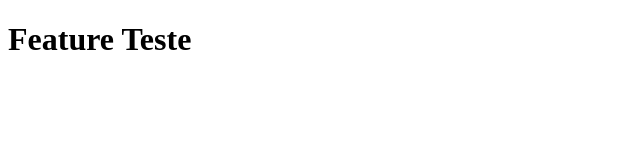
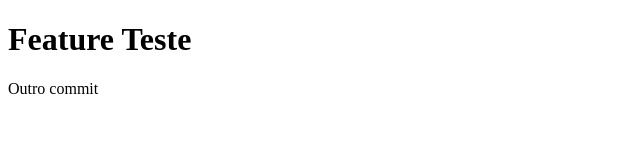
Before and after one commit to Ehmaines/AulaGit, a plain HTML site: page featureTeste.html in a window 1280 px wide. Shown: the whole page, without its empty margins (0-640 px from the left). Drawn offline with Linux system fonts and the light colour scheme.

Commit message:
feat: adiciona um paragrafo #1

```diff
--- a/featureTeste.html
+++ b/featureTeste.html
@@ -8,5 +8,6 @@
 </head>
 <body>
     <h1>Feature Teste</h1>
+    <p>Outro commit</p>
 </body>
 </html>
```
